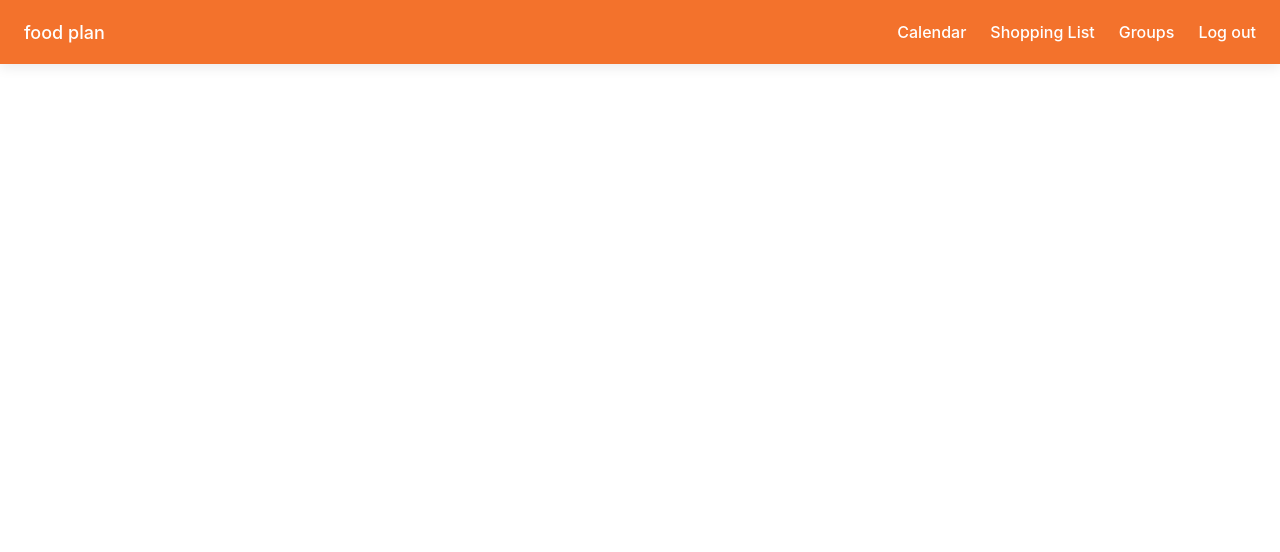
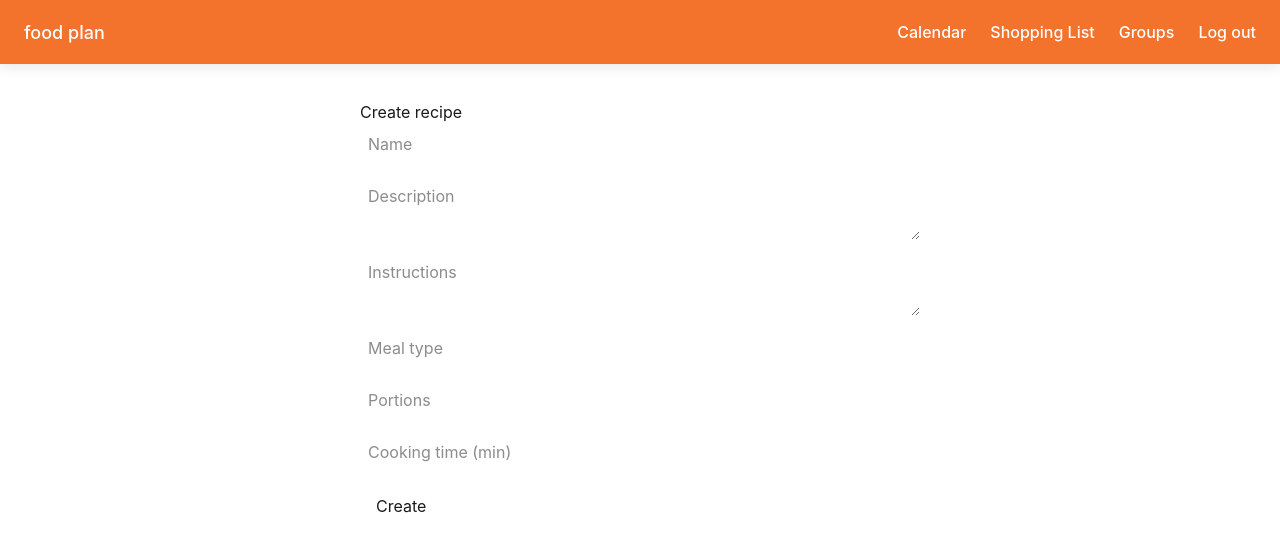
Before and after one commit to DTU-gruppe-12-24/62595-Full-stack-development, a Vue app in the folder frontend/: page /recipes/create in a window 1280 px wide. Shown: the top 552 px of the page. Built offline with nearby package versions, Linux system fonts and the light colour scheme; no server answers; sample sign-in values are in the browser's storage.

Commit message:
recipes view + redirecting to create if theres no recipes yet

```diff
--- a/frontend/src/router/index.ts
+++ b/frontend/src/router/index.ts
@@ -52,22 +52,22 @@ const router = createRouter({
     },
 
     {
+      path: "/recipes",
+      name: "recipes",
+      component: () => import("../views/RecipesView.vue")  // the list page
+    },
+
+    {
       path: "/recipes/create",
-      name: 'recipes',
+      name: "recipeCreate",
       component: () => import("../views/CreateRecipeView.vue")
     },
 
     {
       path: "/recipes/:id/edit",
-      name: 'recipeEdit',
+      name: "recipeEdit",
       component: () => import("../views/EditRecipesView.vue")
     },
-
-    {
-      path: "/recipes",
-      name: "recipes",
-      component: () => import("../views/EditRecipesView.vue")
-    }
   ],
 })
 // Nav guard
--- a/frontend/src/views/CreateRecipeView.vue
+++ b/frontend/src/views/CreateRecipeView.vue
@@ -37,7 +37,7 @@ async function createRecipe() {
     })
 
     if (!response.ok) {
-      throw new Error("Kunne ikke oprette opskrift")
+      throw new Error("Could not create recipe")
     }
 
     router.push("/")
@@ -49,16 +49,16 @@ async function createRecipe() {
 
 <template>
   <div class="page">
-    <h1>Opret opskrift</h1>
+    <h1>Create recipe</h1>
 
-    <input v-model="recipe.name" placeholder="Navn" />
-    <textarea v-model="recipe.description" placeholder="Beskrivelse"></textarea>
-    <textarea v-model="recipe.instructions" placeholder="Instruktioner"></textarea>
+    <input v-model="recipe.name" placeholder="Name" />
+    <textarea v-model="recipe.description" placeholder="Description"></textarea>
+    <textarea v-model="recipe.instructions" placeholder="Instructions"></textarea>
     <input v-model="recipe.mealType" placeholder="Meal type" />
-    <input type="number" v-model="recipe.servings" placeholder="Portioner" />
-    <input type="number" v-model="recipe.prepTimeMinutes" placeholder="Tilberedningstid (min)" />
+    <input type="number" v-model="recipe.servings" placeholder="Portions" />
+    <input type="number" v-model="recipe.prepTimeMinutes" placeholder="Cooking time (min)" />
 
-    <button @click="createRecipe">Opret</button>
+    <button @click="createRecipe">Create</button>
   </div>
 </template>
 
--- a/frontend/src/views/RecipesView.vue
+++ b/frontend/src/views/RecipesView.vue
@@ -2,31 +2,24 @@
   <div class="page">
     <h1>Recipes</h1>
 
-    <button @click="openDialog">
-      Show recipes
-    </button>
+    <button @click="openDialog">Show recipes</button>
 
-    <div v-if="showDialog" class="modal-overlay">
+    <div v-if="showDialog" class="modal-overlay" @click.self="closeDialog">
       <div class="modal">
 
-        <button class="close" @click="closeDialog">
-          Close
-        </button>
+        <button class="close-btn" @click="closeDialog">✕</button>
+        <h2>My Recipes</h2>
 
-        <h2>Recipes</h2>
-
-        <div v-if="recipes.length === 0">
-          No recipes yet
+        <div v-if="recipes.length === 0" class="empty-state">
+          <p>No recipes yet</p>
+          <router-link to="/recipes/create">Create one</router-link>
         </div>
 
-        <div class="recipe-list">
+        <div v-else class="recipe-list">
           <div v-for="recipe in recipes" :key="recipe.id" class="card">
-            <h2>{{ recipe.name }}</h2>
+            <h3>{{ recipe.name }}</h3>
             <p>{{ recipe.description }}</p>
-
-            <router-link :to="`/recipes/${recipe.id}/edit`">
-              Edit
-            </router-link>
+            <router-link :to="`/recipes/${recipe.id}/edit`">Edit</router-link>
           </div>
         </div>
 
@@ -34,3 +27,96 @@
     </div>
   </div>
 </template>
+
+<script setup lang="ts">
+import { ref, onMounted } from 'vue'
+
+interface Recipe {
+  id: number
+  name: string
+  description: string
+}
+
+const showDialog = ref(false)
+const recipes = ref<Recipe[]>([])
+
+const openDialog = () => (showDialog.value = true)
+const closeDialog = () => (showDialog.value = false)
+
+onMounted(async () => {
+  // recipes.value = await fetchRecipes()
+  recipes.value = []
+})
+</script>
+
+<style scoped>
+.page {
+  max-width: 600px;
+  margin: 60px auto;
+  padding: 0 24px;
+  font-family: sans-serif;
+  text-align: center;
+}
+
+button {
+  background: #f47a2f;
+  color: white;
+  border: none;
+  padding: 8px 16px;
+  border-radius: 6px;
+  cursor: pointer;
+  font-size: 1rem;
+}
+
+button:hover {
+  background: #d4671e;
+}
+
+.modal-overlay {
+  position: fixed;
+  inset: 0;
+  background: rgba(0,0,0,0.4);
+  display: flex;
+  align-items: center;
+  justify-content: center;
+}
+
+.modal {
+  background: white;
+  padding: 24px;
+  border-radius: 10px;
+  width: 400px;
+  max-width: 90vw;
+  position: relative;
+  text-align: left;
+}
+
+.close-btn {
+  position: absolute;
+  top: 12px;
+  right: 12px;
+  background: none;
+  color: #888;
+  font-size: 1rem;
+  padding: 2px 6px;
+}
+
+.empty-state {
+  text-align: center;
+  padding: 24px 0;
+  color: #888;
+}
+
+.recipe-list {
+  display: flex;
+  flex-direction: column;
+  gap: 10px;
+  margin-top: 12px;
+}
+
+.card {
+  border: 1px solid #eee;
+  border-radius: 8px;
+  padding: 12px;
+}
+</style>
```
